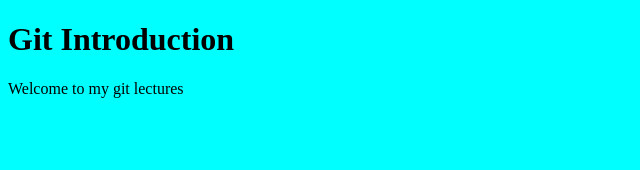
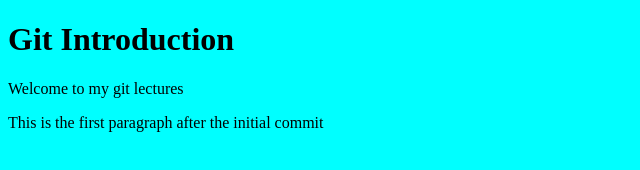
Before and after one commit to Khoiriyah23/techVersifier-practice, a plain HTML site: page index.html in a window 1280 px wide. Shown: the whole page, without its empty margins (0-640 px from the left). Drawn offline with Linux system fonts and the light colour scheme.

Commit message:
second pragraph has been added

```diff
--- a/index.html
+++ b/index.html
@@ -9,5 +9,6 @@
 <body>
     <h1>Git Introduction</h1>
     <p>Welcome to my git lectures</p>
+    <p>This is the first paragraph after the initial commit</p>
 </body>
 </html>
```
